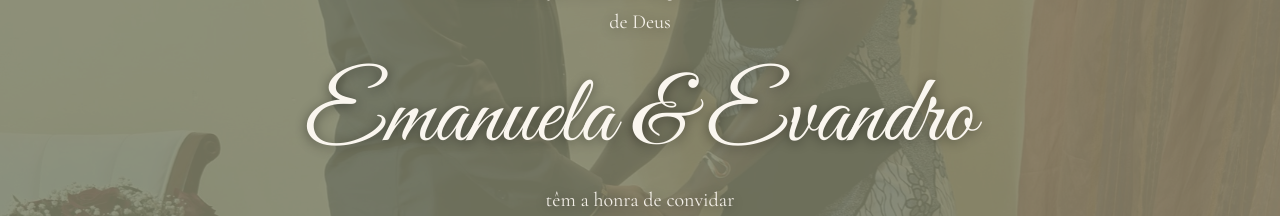
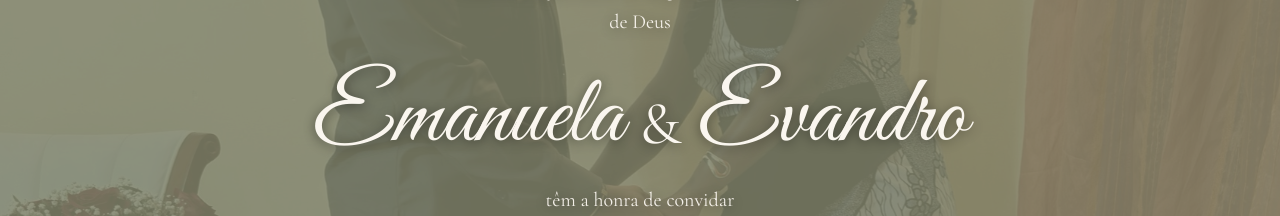
Before and after one commit to SkeBug/nosso-noivado, a Next.js app: page / in a window 1280 px wide. Shown: the part 275-491 px from the top of the page. Built offline with nearby package versions, Linux system fonts and the light colour scheme; no server answers.

Commit message:
style(layout): add italic style to Cormorant font
* Enhance typography by applying italic style
* Improves visual consistency across text elements

```diff
--- a/app/layout.tsx
+++ b/app/layout.tsx
@@ -10,6 +10,7 @@ const cormorantGaramond = Cormorant_Garamond({
   variable: "--font-cormorant",
   subsets: ["latin"],
   weight: ["400", "500", "600", "700"],
+  style: ["normal", "italic"],
 });
 
 const greatVibes = Great_Vibes({
--- a/components/Hero.tsx
+++ b/components/Hero.tsx
@@ -59,7 +59,11 @@ export default function Hero({
 
       <FadeIn delay={0.3} className="drop-shadow-[0_2px_6px_rgba(0,0,0,0.45)]">
         <h1 className="mt-8 font-script text-5xl text-background sm:text-6xl md:text-7xl lg:text-8xl">
-          {firstNameA} &amp; {firstNameB}
+          {firstNameA}{" "}
+          <span className="font-display align-middle text-3xl sm:text-4xl md:text-5xl lg:text-6xl">
+            &amp;
+          </span>{" "}
+          {firstNameB}
         </h1>
       </FadeIn>
 
```
